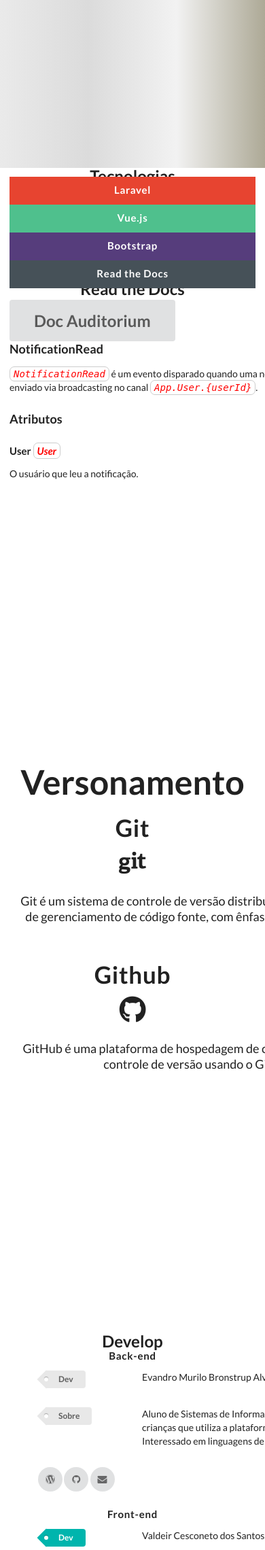
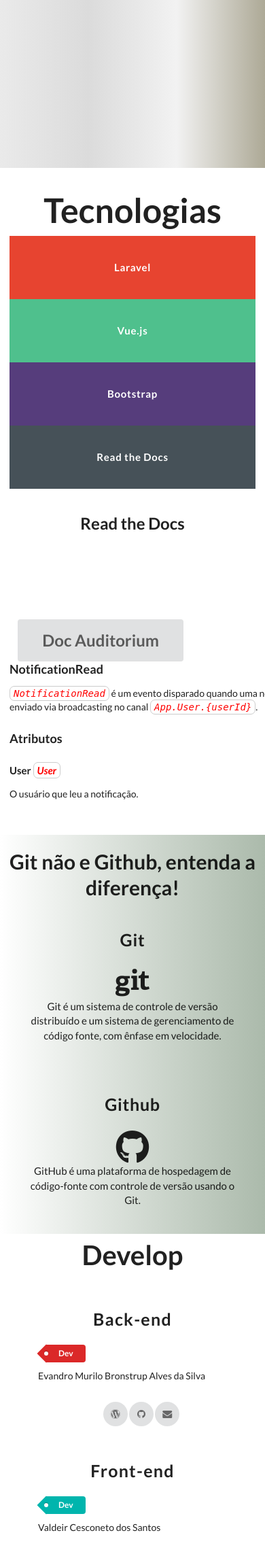
Before and after one commit to valdeircesconeto/fanpage_auditorium, a PHP site: page / in a window 390 px wide; the page is wider, and only the part inside the window is pictured. Shown: the part 587-2867 px from the top of that part at 68% size. Run offline with PHP 8.4, Linux system fonts and the light colour scheme; some libraries are stand-ins or nearby versions.

Commit message:
finalizado, ainda não response para phone

```diff
--- a/src/site/globals/style-devs.css
+++ b/src/site/globals/style-devs.css
@@ -5,22 +5,67 @@
 /*Small*/
 
 @media screen and (max-width: 768px) {
+  .ui.center.aligned.header.title-dev{
+    font-size: 40px;
+    margin: 20px 0px 30px 0px;
+  }
 
+  .ui.horizontal.header.divider.back-end, .ui.horizontal.header.divider.front-end{
+    font-size: 25px;
+    margin-bottom: 25px;
+  }
+  .ui.grid.container.link-redes{
+    display: flex;
+    align-items: center;
+    justify-content: center;
+  }
+  .dev-back, .dev-front{
+    padding-top: 10px;
+  }
 }
 
 /*Tablet*/
 
 @media screen and (min-width: 768px) and (max-width: 991px) {
+  .ui.center.aligned.header.title-dev{
+    font-size: 40px;
+    margin: 20px 0px 30px 0px;
+  }
 
+  .ui.horizontal.header.divider.back-end, .ui.horizontal.header.divider.front-end{
+    font-size: 25px;
+    margin-bottom: 25px;
+  }
+  .ui.grid.container.link-redes{
+    display: flex;
+    align-items: center;
+    justify-content: center;
+  }
+  .dev-back, .dev-front{
+    padding-top: 10px;
+  }
 }
 
 /*Computer*/
 
 @media screen and (min-width: 992px) and (max-width: 1200px) {
-  .title-dev{
-    font-size: 50px;
+  .ui.center.aligned.header.title-dev{
+    font-size: 40px;
+    margin: 20px 0px 30px 0px;
   }
 
+  .ui.horizontal.header.divider.back-end, .ui.horizontal.header.divider.front-end{
+    font-size: 25px;
+    margin-bottom: 25px;
+  }
+  .ui.grid.container.link-redes{
+    display: flex;
+    align-items: center;
+    justify-content: center;
+  }
+  .dev-back, .dev-front{
+    padding-top: 10px;
+  }
 }
 
 /* > Computer*/
@@ -28,25 +73,21 @@
 @media screen and (min-width: 1200px) {
 
   .ui.center.aligned.header.title-dev{
-    font-size: 45px;
-    margin: 10px 0px 30px 0px;
+    font-size: 40px;
+    margin: 20px 0px 30px 0px;
   }
-  .sixteen.wide.mobile.eight.wide.tablet.eight.wide.computer.column.back{
-  /*  background-color: #006D6D;
-    /*border-right: dashed 2px red;*/
-  }
-  .sixteen.wide.mobile.eight.wide.tablet.eight.wide.computer.column.front{
-  /*  background-color: #00C9C9;*/
-  }
+
   .ui.horizontal.header.divider.back-end, .ui.horizontal.header.divider.front-end{
     font-size: 25px;
     margin-bottom: 25px;
   }
-
-
   .ui.grid.container.link-redes{
     display: flex;
     align-items: center;
     justify-content: center;
+    margin-bottom: 20px;
+  }
+  .dev-back, .dev-front{
+    padding-top: 10px;
   }
 }
--- a/src/site/globals/style-home.css
+++ b/src/site/globals/style-home.css
@@ -44,7 +44,7 @@
   }
   .ui.center.aligned.header.title-home{
     font-size: 70px;
-    padding-top: 200px;
+    padding-top: 100px;
     font-family: @import url('https://fonts.googleapis.com/css?family=Amaranth');
   }
   .ui.center.aligned.header.sub-title-home{
--- a/src/site/globals/style-tecnologia-ferramentas.css
+++ b/src/site/globals/style-tecnologia-ferramentas.css
@@ -31,19 +31,73 @@
 /*Small*/
 
 @media screen and (max-width: 768px) {
+  .ui.horizontal.header.divider {
+    margin: 25px 0 25px 0;
+  }
+  .ui.center.aligned.header.title-principal {
+    font-size: 50px;
+    margin: 30px 0 20px 0;
+  }
 
+/*docs*/
+
+.ui.center.aligned.header.title-docs{
+  margin: 50px 0 25px 0;
+}
+.btn-docs{
+  float: right;
+  display: flex;
+  margin-right: 100px;
+  margin-top: 100px;
+}
 }
 
 /*Tablet*/
 
 @media screen and (min-width: 768px) and (max-width: 991px) {
+  .ui.horizontal.header.divider {
+    margin: 25px 0 25px 0;
+  }
+  .ui.center.aligned.header.title-principal {
+    font-size: 50px;
+    margin: 30px 0 20px 0;
+  }
 
+/*docs*/
+
+.ui.center.aligned.header.title-docs{
+  margin: 50px 0 25px 0;
+}
+.btn-docs{
+  float: right;
+  display: flex;
+  margin-right: 100px;
+  margin-top: 100px;
+}
 }
 
 /*Computer*/
 
 @media screen and (min-width: 992px) and (max-width: 1200px) {
+  .ui.horizontal.header.divider {
+    margin: 25px 0 25px 0;
+  }
+  .ui.center.aligned.header.title-principal {
+    font-size: 50px;
+    margin: 30px 0 20px 0;
+  }
 
+/*docs*/
+
+.ui.center.aligned.header.title-docs{
+  margin: 50px 0 25px 0;
+}
+.btn-docs{
+  float: right;
+  display: flex;
+  margin-right: 100px;
+  margin-top: 100px;
+}
 
 }
 
--- a/src/site/globals/style-versonamento.css
+++ b/src/site/globals/style-versonamento.css
@@ -4,46 +4,62 @@
 
 @media screen and (max-width: 767px) {
   .git, .github {
-    font-size: 40px;
+    font-size: 50px;
     display: flex;
     align-items: center;
     justify-content: center;
   }
-  .ui.center.aligned.header.versonamento {
+  .ui.center.aligned.container.versonamento {
     font-weight: lighter;
-    margin-bottom: 30px;
-    font-size: 18px;
+    margin-bottom: 25px;
+      font-size: 15px;
   }
   .ui.center.aligned.header.title-versonamento {
-    margin: 30px 0 20px 0;
-    font-size: 50px;
+    margin: 50px 0 20px 0;
+    padding-top: 20px;
+    font-size: 30px;
   }
   .sub-git, .sub-github {
-    font-size: 35px;
+    font-size: 25px;
   }
+  .versonamento-git-github {
+    background: #abbaab;
+    background: -webkit-linear-gradient(to right, #ffffff, #abbaab);
+    background: linear-gradient(to right, #ffffff, #abbaab);
+    }
+     /*commit*/
+
 }
 
 /*Tablet*/
 
 @media screen and (min-width: 768px) and (max-width: 991px) {
   .git, .github {
-    font-size: 45px;
+    font-size: 50px;
     display: flex;
     align-items: center;
     justify-content: center;
   }
+  .ui.center.aligned.container.versonamento {
+    font-weight: lighter;
+    margin-bottom: 25px;
+      font-size: 15px;
+  }
   .ui.center.aligned.header.title-versonamento {
-    margin: 30px 0 20px 0;
-    font-size: 50px;
-  }
-  .ui.center.aligned.header.versonamento {
-    font-weight: lighter;
-    margin-bottom: 40px;
-    font-size: 22px;
+    margin: 50px 0 20px 0;
+    padding-top: 20px;
+    font-size: 30px;
   }
   .sub-git, .sub-github {
-    font-size: 35px;
+    font-size: 25px;
   }
+  .versonamento-git-github {
+    background: #abbaab;
+    background: -webkit-linear-gradient(to right, #ffffff, #abbaab);
+    background: linear-gradient(to right, #ffffff, #abbaab);
+    }
+     /*commit*/
+
 }
 
 /*Computer*/
--- a/tasks/index.html
+++ b/tasks/index.html
@@ -12,6 +12,7 @@
   <link rel="stylesheet" type="text/css" href="../src/site/globals/style-versonamento.css">
   <link rel="stylesheet" type="text/css" href="../src/site/globals/style-devs.css">
   <link rel="stylesheet" type="text/css" href="../src/site/globals/style-instituto.css">
+  <link rel="stylesheet" type="text/css" href="../src/site/globals/style-coor.css">
 
   <script src="../out/semantic.min.js"></script>
   <script type="text/javascript" src="script.js"></script>
@@ -57,7 +58,7 @@
   <!-- ################################ TECN. E FERR. #######################-->
 
   <!-- tecnologia e ferramentas-->
-  <div class="height-page tecnologia-ferramentas">
+  <div class="tecnologia-ferramentas">
     <div class="ui container">
       <div class="row">
         <h2 class="ui center aligned header title-principal">
@@ -123,12 +124,12 @@
   <!-- ################################# VERSONAMENTO #######################-->
 
   <!-- Versonamento -->
-  <div class="height-page versonamento-git-github">
+  <div class="versonamento-git-github">
     <div class="ui container">
       <div class="row">
-        <h2 class="ui center aligned header title-versonamento">
-        Versonamento
-      </h2>
+        <h3 class="ui center aligned header title-versonamento">
+        Git não e Github, entenda a diferença!
+      </h3>
       </div>
     </div>
     <div class="ui grid container">
@@ -139,7 +140,7 @@
         <div class="git">
           <i class="fa fa-git" aria-hidden="true"></i>
         </div>
-        <p class="ui center aligned header versonamento">
+        <p class="ui center aligned container versonamento">
           Git é um sistema de controle de versão distribuído e um sistema de gerenciamento de código fonte, com ênfase em velocidade.
         </p>
       </div>
@@ -151,7 +152,7 @@
         <div class="github">
           <i class="fa fa-github" aria-hidden="true"></i>
         </div>
-        <p class="ui center aligned header versonamento">
+        <p class="ui center aligned container versonamento">
           GitHub é uma plataforma de hospedagem de código-fonte com controle de versão usando o Git.
         </p>
       </div>
@@ -163,7 +164,7 @@
   <!-- ##################################### DEVs ###########################-->
 
   <!-- devs -->
-  <div class="height-page devs-front-benk">
+  <div class="devs-front-benk">
     <div class="ui container">
       <div class="row">
         <h2 class="ui center aligned header title-dev">
@@ -178,39 +179,26 @@
           </h4>
         <div class="ui grid container">
           <div class="eight wide column">
-            <div class="ui tag label">
+            <div class="ui red tag label">
               Dev
             </div>
-          </div>
-          <div class="eight wide column">
-            <p>Evandro Murilo Bronstrup Alves da Silva</p>
-          </div>
-        </div>
-
-        <div class="ui grid container">
-          <div class="eight wide column">
-            <div class="ui tag label">
-              Sobre
-            </div>
-          </div>
-          <div class="eight wide column">
-            <p>Aluno de Sistemas de Informação no CEULJI/Ulbra, voluntário num projeto com crianças que utiliza a plataforma Code, e eventualmente monitor no IFRO. Interessado em linguagens de programação, Linux e literatura.</p>
+              <p class="dev-back">Evandro Murilo Bronstrup Alves da Silva</p>
           </div>
         </div>
 
         <div class="ui grid container link-redes">
           <div class="two wide column">
-            <button class="circular ui icon button">
+            <a href="https://evandromurilo.com/" target="_blank" class="circular ui icon button">
               <i class="wordpress icon"></i>
-            </button>
+            </a>
           </div>
           <div class="two wide column">
-            <button class="circular ui icon button">
+            <a href="https://github.com/evandromurilo" target="_blank" class="circular ui icon button">
               <i class="github icon"></i>
-            </button>
+            </a>
           </div>
           <div class="two wide column">
-            <button class="circular ui icon button">
+            <button data-tooltip="evandromurilob@hotmail.com" data-position="top center" class="circular ui icon button">
               <i class="mail icon"></i>
             </button>
           </div>
@@ -225,42 +213,23 @@
             <div class="ui tag teal label">
               Dev
             </div>
-          </div>
-          <div class="eight wide column">
-            <p>Valdeir Cesconeto dos Santos</p>
+            <p class="dev-front">Valdeir Cesconeto dos Santos</p>
           </div>
         </div>
-
-        <div class="ui grid container">
-          <div class="eight wide column">
-            <div class="ui tag teal label">
-              Sobre
-            </div>
-          </div>
-          <div class="eight wide column">
-            <p>Aluno de Sistemas de Informação no CEULJI/Ulbra, voluntário num projeto com crianças que utiliza a plataforma Code, e eventualmente monitor no IFRO. Interessado em linguagens de programação, Linux e literatura.</p>
-          </div>
-        </div>
-
         <div class="ui grid container link-redes">
           <div class="two wide column">
-            <button class="circular ui icon button">
+            <a href="https://valdeircesconeto.blogspot.com/" target="_blank" class="circular ui icon button">
               <i class="fa fa-rss-square"></i>
-            </button>
+            </a>
           </div>
           <div class="two wide column">
-            <button class="circular ui icon button">
+            <a href="https://github.com/valdeircesconeto" target="_blank" class="circular ui icon button">
               <i class="github icon"></i>
-            </button>
+            </a>
           </div>
           <div class="two wide column">
-            <button class="circular ui icon button">
+            <button data-tooltip="valdeircesconetto@gmail.com" data-position="top center" class="circular ui icon button">
               <i class="mail icon"></i>
-            </button>
-          </div>
-          <div class="two wide column">
-            <button class="circular ui icon button">
-              <i class="fa fa-linkedin"></i>
             </button>
           </div>
         </div>
@@ -269,7 +238,12 @@
   </div>
   <!-- end devs -->
 
-  <div class="height-page">
+  <!--cordenador-->
+
+
+  <!--ulbra-->
+
+  <div class="">
     <div class="ui container">
       <div class="row">
         <h2 class="ui center aligned header title-instituto">
```
Also changed, not shown: other parts of src/site/globals/style-versonamento.css (+21 -10 lines), src/site/globals/style-instituto.css (+150 -24 lines), src/site/globals/style-coor.css (added).
